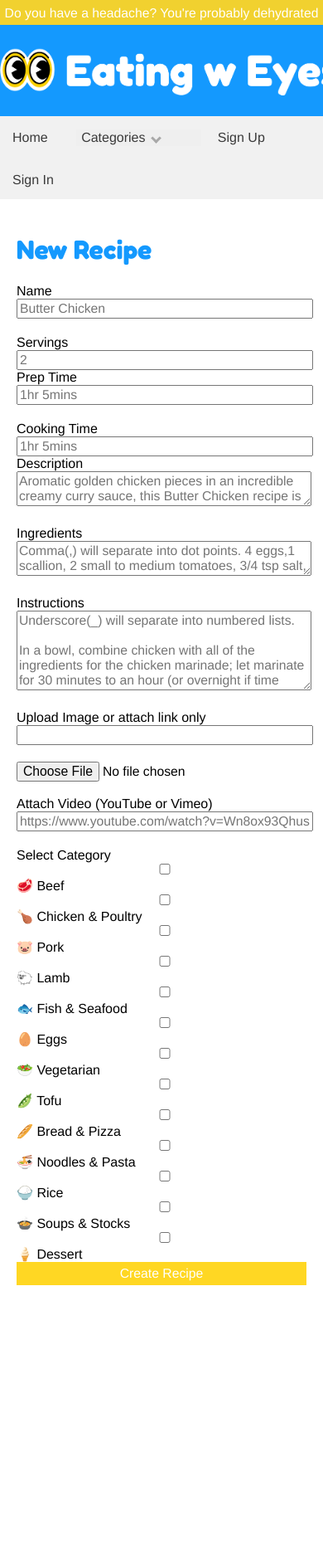
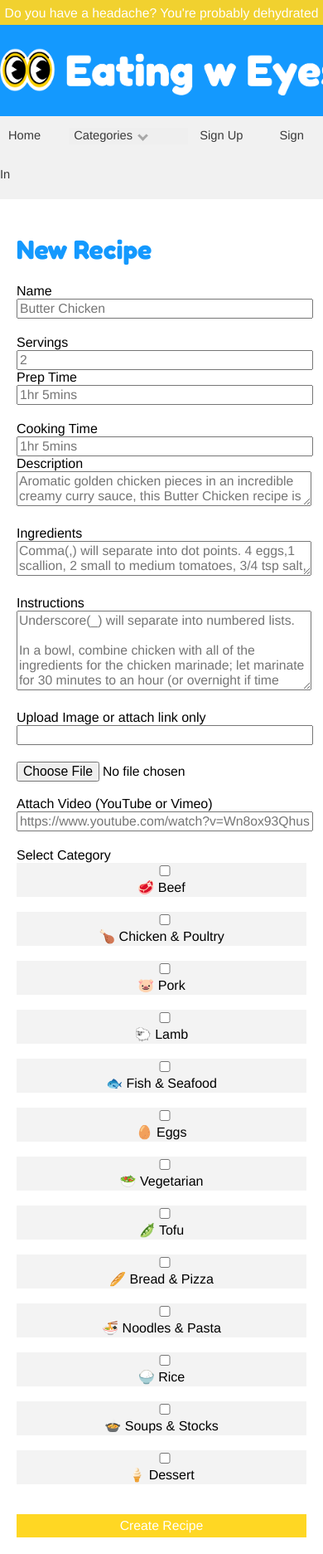
Before and after one commit to kaarenliangg/eatingweyes, a Rails app: page /recipes/new in a window 390 px wide; the page is wider, and only the part inside the window is pictured. Shown: that part at 83% size. Before the commit the page ends 1549 px from the top of that part, so only its background shows below. Run offline with Rails 7, Linux system fonts and the light colour scheme; data comes from the database, SQL or seed files in the repository; style sheets or scripts are compiled from the project's sources.

Commit message:
major updates to CSS

```diff
--- a/app/assets/stylesheets/project1.css
+++ b/app/assets/stylesheets/project1.css
@@ -274,12 +274,11 @@ body {
   color: rgb(255, 188, 6);
 }
 
-/* TESTING */
+
 .recipe_grid {
   grid-gap: 5rem;
   display: grid;
   grid-template-columns: repeat(auto-fill,minmax(315px, 1fr));
-  border: 1px solid red;
 }
 
 .show_image {
@@ -313,14 +312,9 @@ img {
 .recipe_show_name {
   font-family: 'Poppins semibold', Arial, Helvetica, sans-serif;
   display: inline-block;
-  border: solid 1px red;
   height: 20px;
   font-size: 14pt;
 
-}
-
-.collection_check_boxes {
-  color: red;
 }
 
 @media screen and (max-width: 935px) {
@@ -329,16 +323,21 @@ img {
   }
 
   .nav_tab {
-    padding-left: 15px;
+    padding-left: 10px;
+  }
+
+  nav {
+    font-size: 11pt;
+  }
+
+  .dropbtn {
+    font-size: 11pt;
   }
 
 }
 
-@media screen and (max-width: 900px) {
-  input {
-    width: 100%;
-    margin-top: 0;
-  }
+@media screen and (max-width: 600px) {
+
 
   .logo_header {
     height: 60%;
@@ -357,5 +356,16 @@ img {
   textarea {
     width: 100%;
   }
+  input {
+    width: 100%;
+    margin-top: 0;
+  }
+
+ .checkbox_container {
+  display: block;
+  text-align: center;
+  background-color: rgb(243, 243, 243);
+  padding: 2px;
+ }
 
 }
--- a/app/views/recipes/_form.html.erb
+++ b/app/views/recipes/_form.html.erb
@@ -38,7 +38,9 @@ You will finish cooking the chicken in the sauce._' %><br>
     <%= f.url_field :video, :class => 'form_spacing', :size=>"50", :placeholder => 'https://www.youtube.com/watch?v=Wn8ox93Qhus'%><br>
 
     <%= f.label :category_id, 'Select Category' %><br>
-    <%= f.collection_check_boxes :category_ids, Category.all, :id, :name %>
+    <%= f.collection_check_boxes :category_ids, Category.all, :id, :name  do |text| %>
+        <%= text.label({ :class => 'checkbox_container' }) { text.check_box + text.text }%><br>
+    <% end %>
     <br>
 
     <%# {} indicating not specifying additional options for check_boxes %>
```
